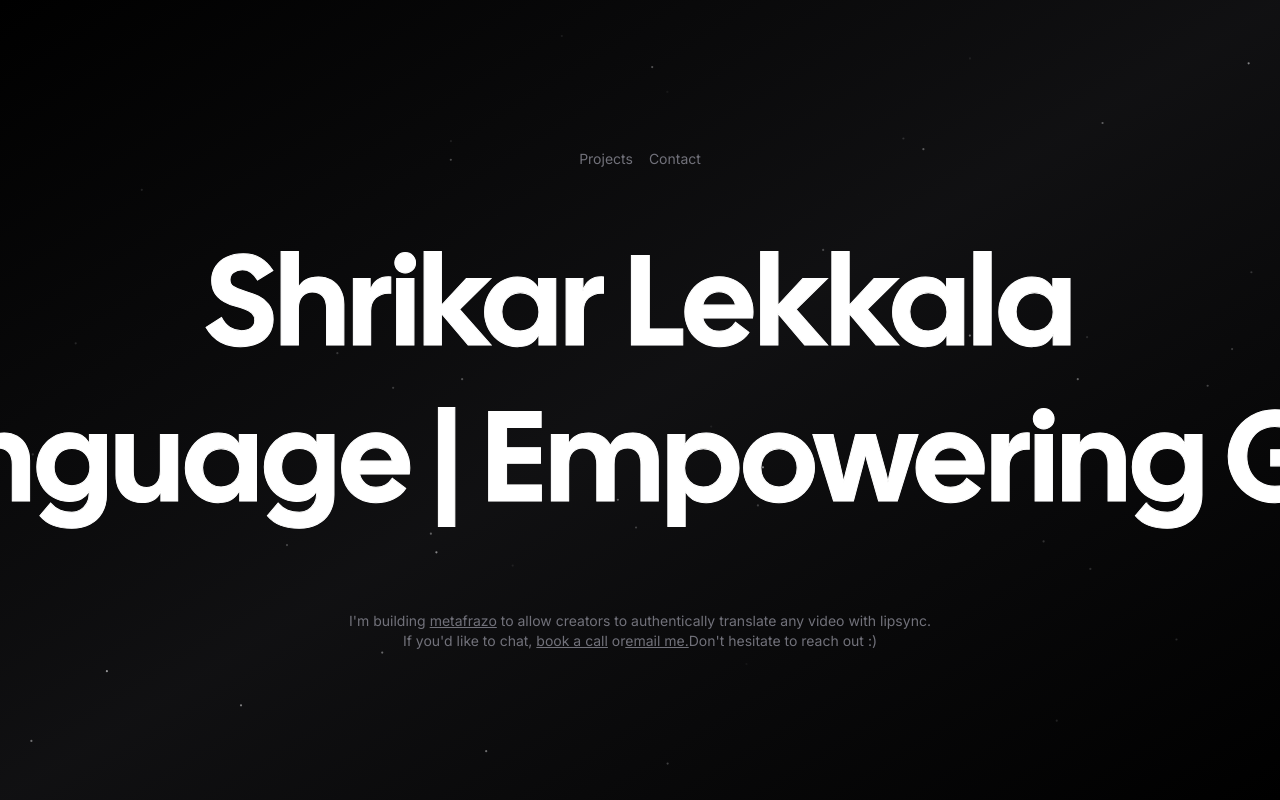
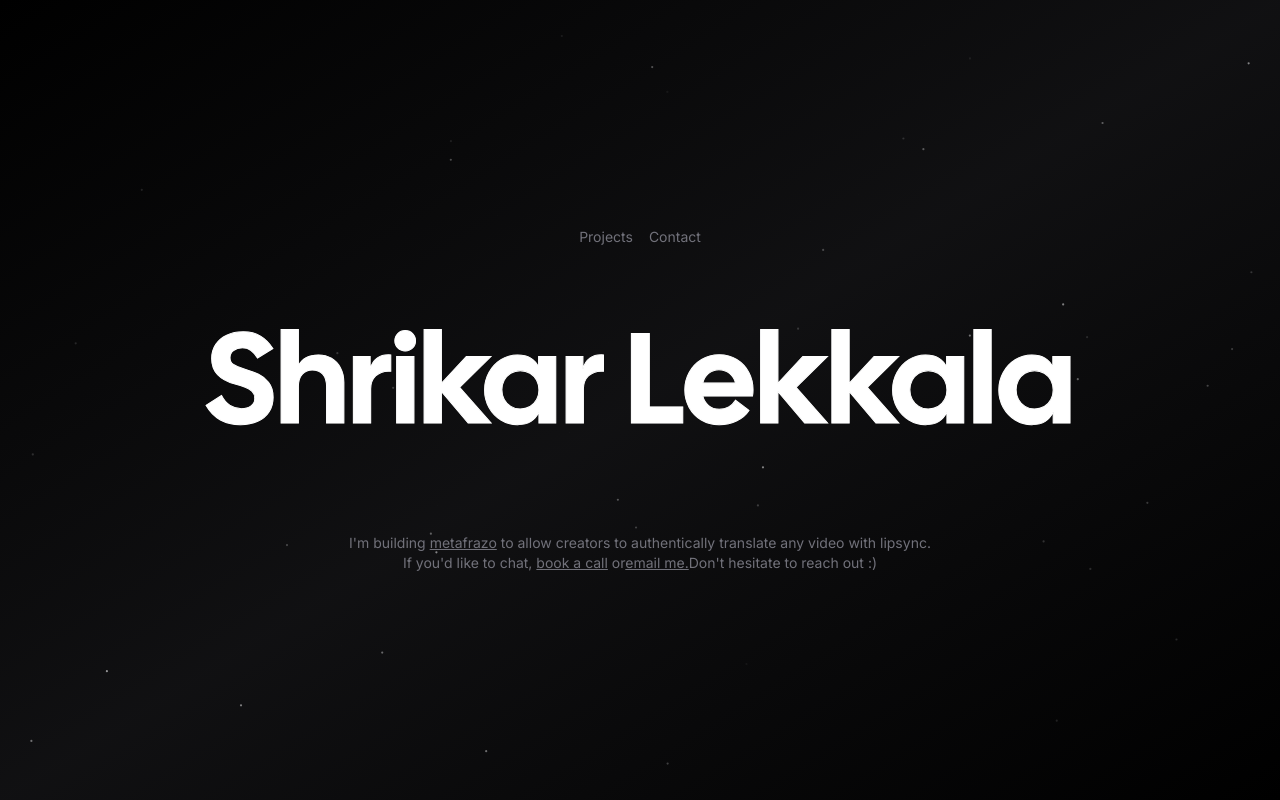
Before and after one commit to shrikarlekkala/ShrikPersonal, a Next.js app: page / in a window 1280 px wide. Built offline with nearby package versions, Linux system fonts and the light colour scheme; no server answers; what tailwindcss-debug-screens would draw is missing.

Commit message:
Update page.tsx

```diff
--- a/app/page.tsx
+++ b/app/page.tsx
@@ -31,9 +31,6 @@ export default function Home() {
       <h1 className="py-3.5 px-0.5 z-10 text-4xl text-transparent duration-1000 bg-white cursor-default text-edge-outline animate-title font-display sm:text-6xl md:text-9xl whitespace-nowrap bg-clip-text ">
         Shrikar Lekkala
       </h1>
-      <h2 className="py-3.5 px-0.5 z-10 text-4xs text-transparent duration-1000 bg-white cursor-default text-edge-outline animate-title font-display sm:text-6xl md:text-9xl whitespace-nowrap bg-clip-text ">
-        Tech Founder | AI in Language | Empowering Global Communication
-      </h2>
 
       <div className="hidden w-screen h-px animate-glow md:block animate-fade-right bg-gradient-to-r from-zinc-300/0 via-zinc-300/50 to-zinc-300/0" />
       <div className="my-16 text-center animate-fade-in">
```
